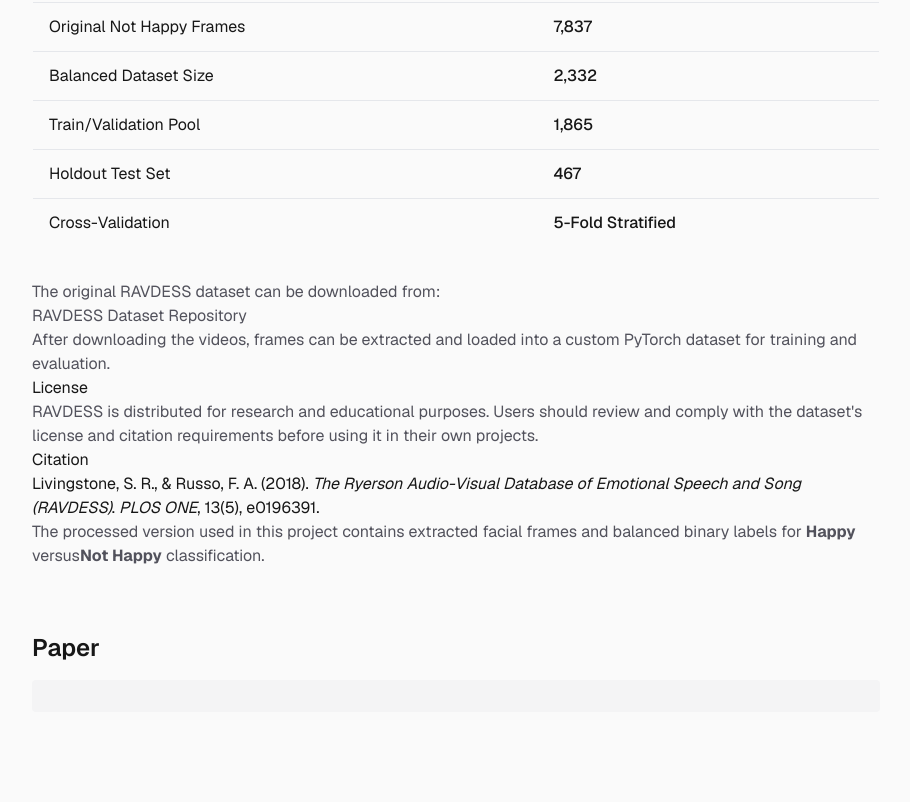
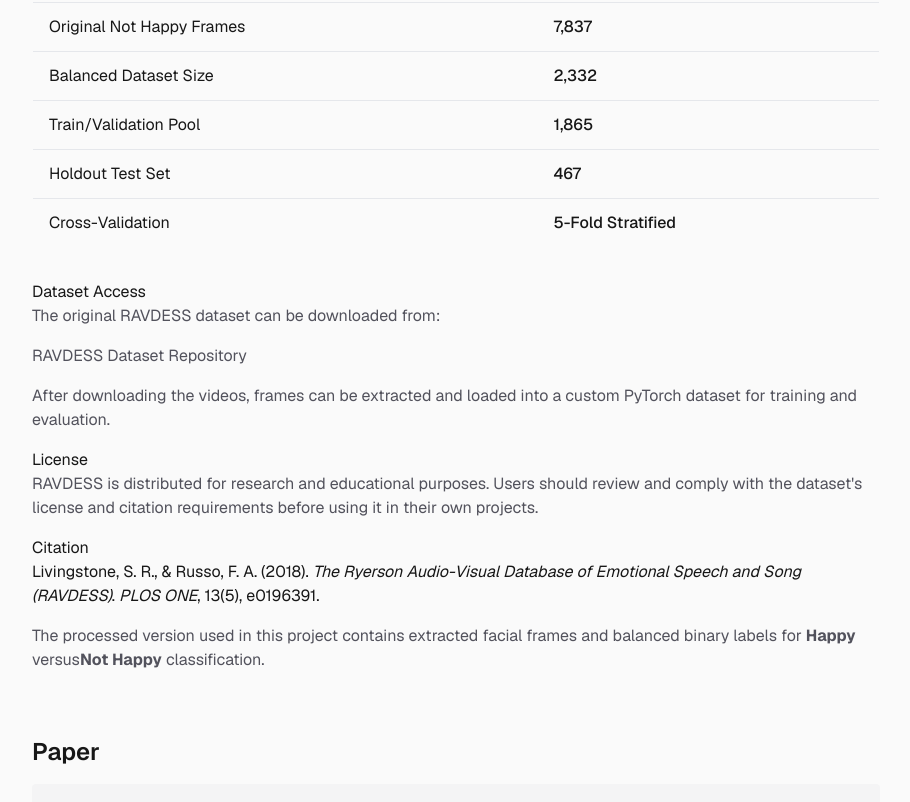
Before and after one commit to pepealania/image-processing-project-tutorial-deep-learning-happy-not-happy-classification, a Next.js app: page /image-processing-project-tutorial-deep-learning-happy-not-happy-classification/ in a window 1280 px wide. Shown: the part 4289-5091 px from the top of the page, without its empty margins (184-1094 px from the left). Built offline with nearby package versions, Linux system fonts and the light colour scheme.

Commit message:
accessing dataset paragraphs separated

```diff
--- a/src/app/page.tsx
+++ b/src/app/page.tsx
@@ -242,7 +242,7 @@ Overall, the dataset preparation pipeline transforms the original RAVDESS video
           {/* ACCESSING-DATASET */}
           <section id="accessing-dataset" className="mb-16">
             <h2 className="text-2xl font-semibold mb-4">Accessing the Dataset</h2>
-            <p className="text-zinc-600 dark:text-zinc-400">
+            <p className="text-zinc-600 dark:text-zinc-400 mb-4">
               This project uses the Ryerson Audio-Visual Database of Emotional Speech and Song (RAVDESS) dataset. The original videos were processed by extracting facial frames and converting the emotion recognition task into a binary image classification problem:
             </p>
 
@@ -254,12 +254,12 @@ Overall, the dataset preparation pipeline transforms the original RAVDESS video
             <h3>Dataset Statistics</h3>
             <DatasetStatisticsTable />
 
-
-  <p className="text-zinc-600 dark:text-zinc-400">
+  <h2>Dataset Access</h2>
+  <p className="text-zinc-600 dark:text-zinc-400 mb-4">
     The original RAVDESS dataset can be downloaded from:
   </p>
 
-  <p className="text-zinc-600 dark:text-zinc-400">
+  <p className="text-zinc-600 dark:text-zinc-400 mb-4">
     <a
       href="https://zenodo.org/record/1188976"
       target="_blank"
@@ -269,14 +269,14 @@ Overall, the dataset preparation pipeline transforms the original RAVDESS video
     </a>
   </p>
 
-  <p className="text-zinc-600 dark:text-zinc-400">
+  <p className="text-zinc-600 dark:text-zinc-400 mb-4">
     After downloading the videos, frames can be extracted and loaded into a
     custom PyTorch dataset for training and evaluation.
   </p>
 
   <h2>License</h2>
 
-  <p className="text-zinc-600 dark:text-zinc-400">
+  <p className="text-zinc-600 dark:text-zinc-400 mb-4">
     RAVDESS is distributed for research and educational purposes. Users should
     review and comply with the dataset's license and citation requirements
     before using it in their own projects.
@@ -290,7 +290,7 @@ Overall, the dataset preparation pipeline transforms the original RAVDESS video
     13(5), e0196391.
   </blockquote>
 
-  <p className="text-zinc-600 dark:text-zinc-400">
+  <p className="text-zinc-600 dark:text-zinc-400 mt-4">
     The processed version used in this project contains extracted facial frames
     and balanced binary labels for <strong>Happy</strong> versus
     <strong>Not Happy</strong> classification.
```
